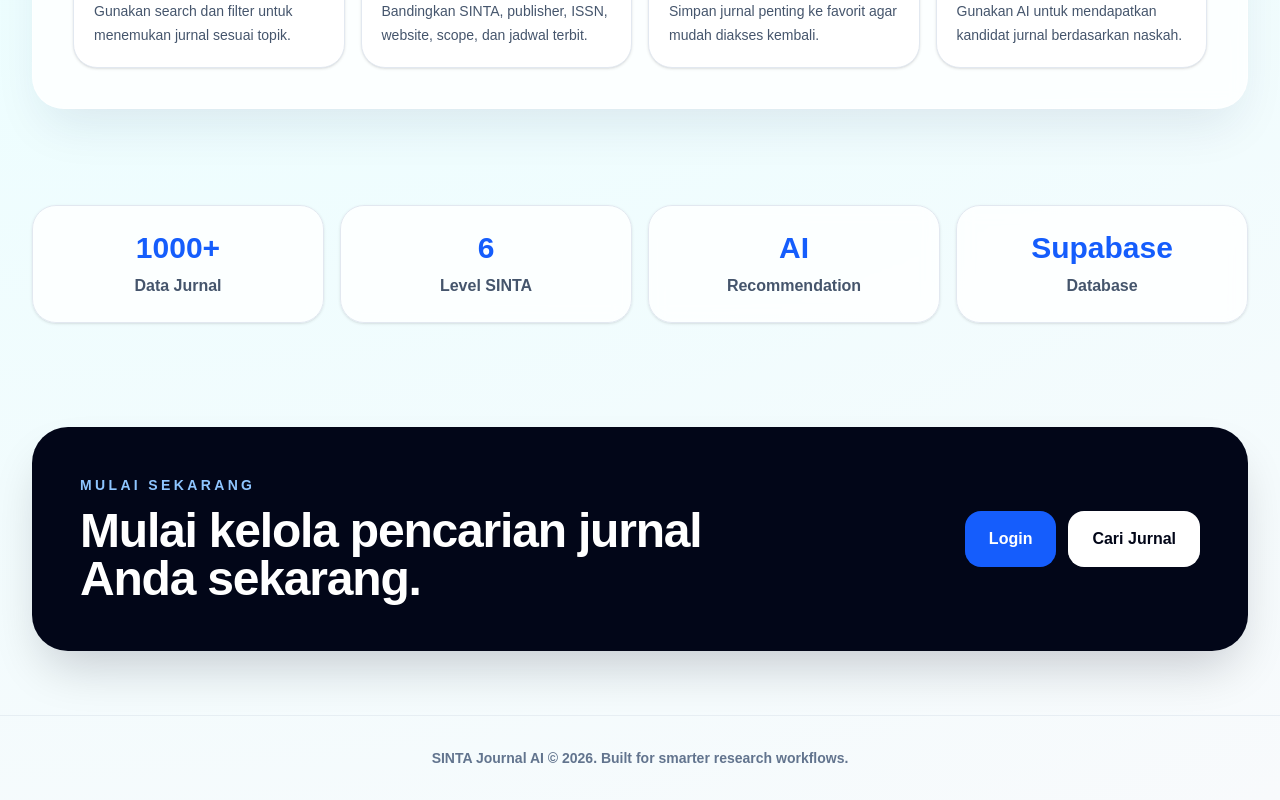
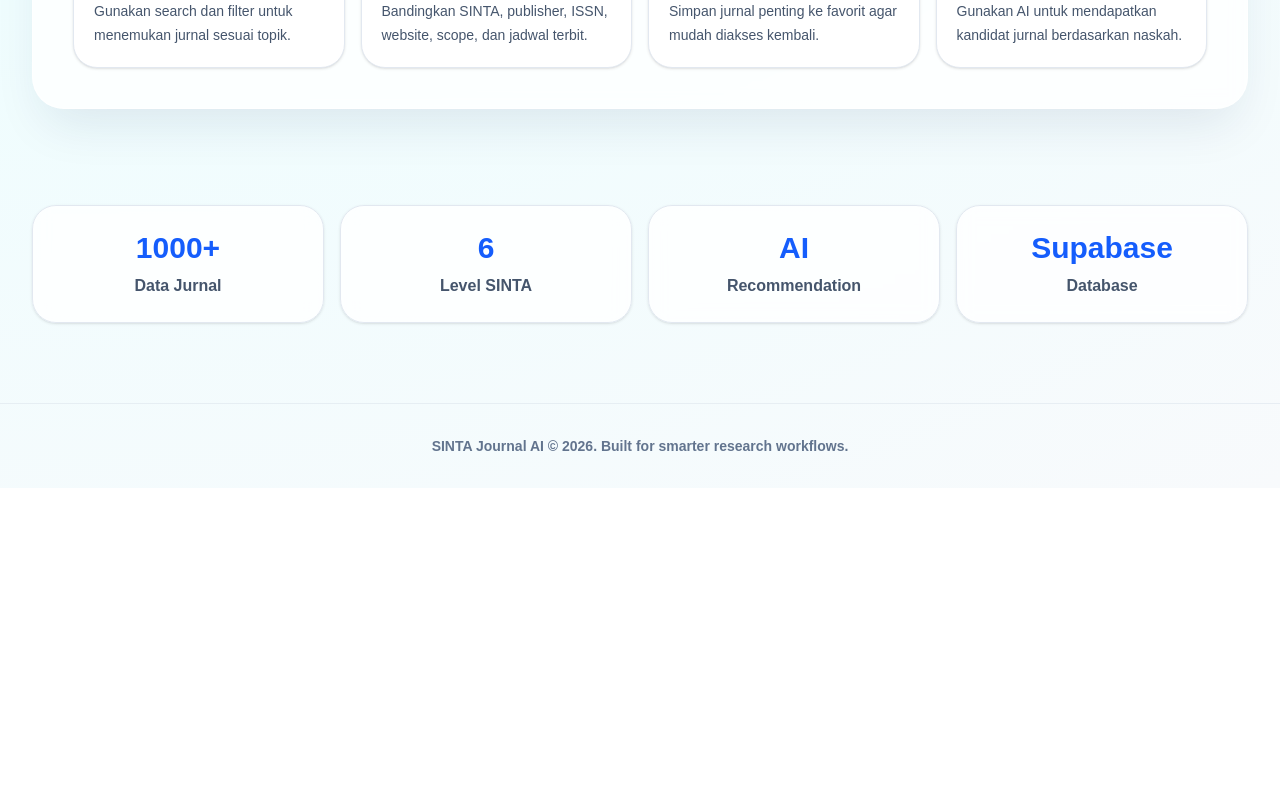
Before and after one commit to zainularifinspt/sinta-journal-ai, a Next.js app: page / in a window 1280 px wide. Shown: the part 1986-2786 px from the top of the page. After the commit the page ends 2474 px from the top, so only its background shows below. Built offline with nearby package versions, Linux system fonts and the light colour scheme.

Commit message:
Fix landing page CTA and search links

```diff
--- a/app/page.js
+++ b/app/page.js
@@ -193,34 +193,13 @@ export default function Home() {
         </div>
       </section>
 
-      <section className="mx-auto grid max-w-7xl gap-4 px-5 py-10 md:grid-cols-4 md:px-8">
+      <section className="mx-auto grid max-w-7xl gap-4 px-5 pb-16 pt-10 md:grid-cols-4 md:px-8 md:pb-20">
         {stats.map(([value, label]) => (
           <div key={label} className="rounded-[1.5rem] border border-slate-200 bg-white/80 p-6 text-center shadow-sm backdrop-blur dark:border-white/10 dark:bg-white/10">
             <p className="text-3xl font-black text-blue-600 dark:text-blue-300">{value}</p>
             <p className="mt-2 font-bold text-slate-600 dark:text-gray-300">{label}</p>
           </div>
         ))}
-      </section>
-
-      <section className="mx-auto max-w-7xl px-5 py-16 md:px-8">
-        <div className="rounded-[2.25rem] bg-slate-950 p-8 text-white shadow-2xl shadow-slate-950/20 dark:bg-white dark:text-slate-950 md:p-12">
-          <div className="flex flex-col gap-8 md:flex-row md:items-center md:justify-between">
-            <div>
-              <p className="text-sm font-black uppercase tracking-[0.24em] text-blue-300 dark:text-blue-600">Mulai Sekarang</p>
-              <h2 className="mt-3 max-w-2xl text-3xl font-black tracking-tight md:text-5xl">
-                Mulai kelola pencarian jurnal Anda sekarang.
-              </h2>
-            </div>
-            <div className="flex flex-wrap gap-3">
-              <Link href="/login" className="rounded-2xl bg-blue-600 px-6 py-4 font-black text-white transition hover:-translate-y-0.5 hover:bg-blue-700">
-                Login
-              </Link>
-              <Link href="/jurnal" className="rounded-2xl bg-white px-6 py-4 font-black text-slate-950 transition hover:-translate-y-0.5 hover:bg-blue-50 dark:bg-slate-950 dark:text-white">
-                Cari Jurnal
-              </Link>
-            </div>
-          </div>
-        </div>
       </section>
 
       <footer className="border-t border-slate-200/70 px-5 py-8 text-center text-sm font-semibold text-slate-500 dark:border-white/10 dark:text-gray-400">
```
